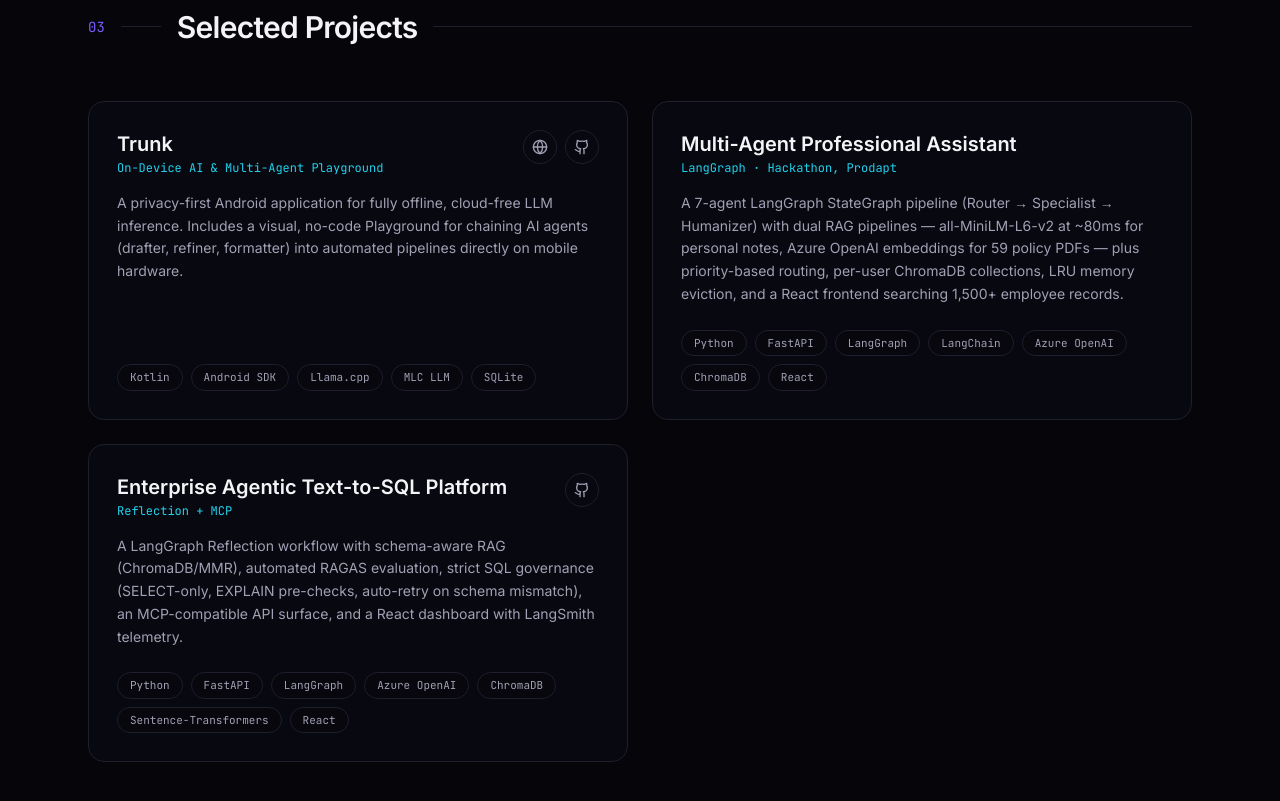
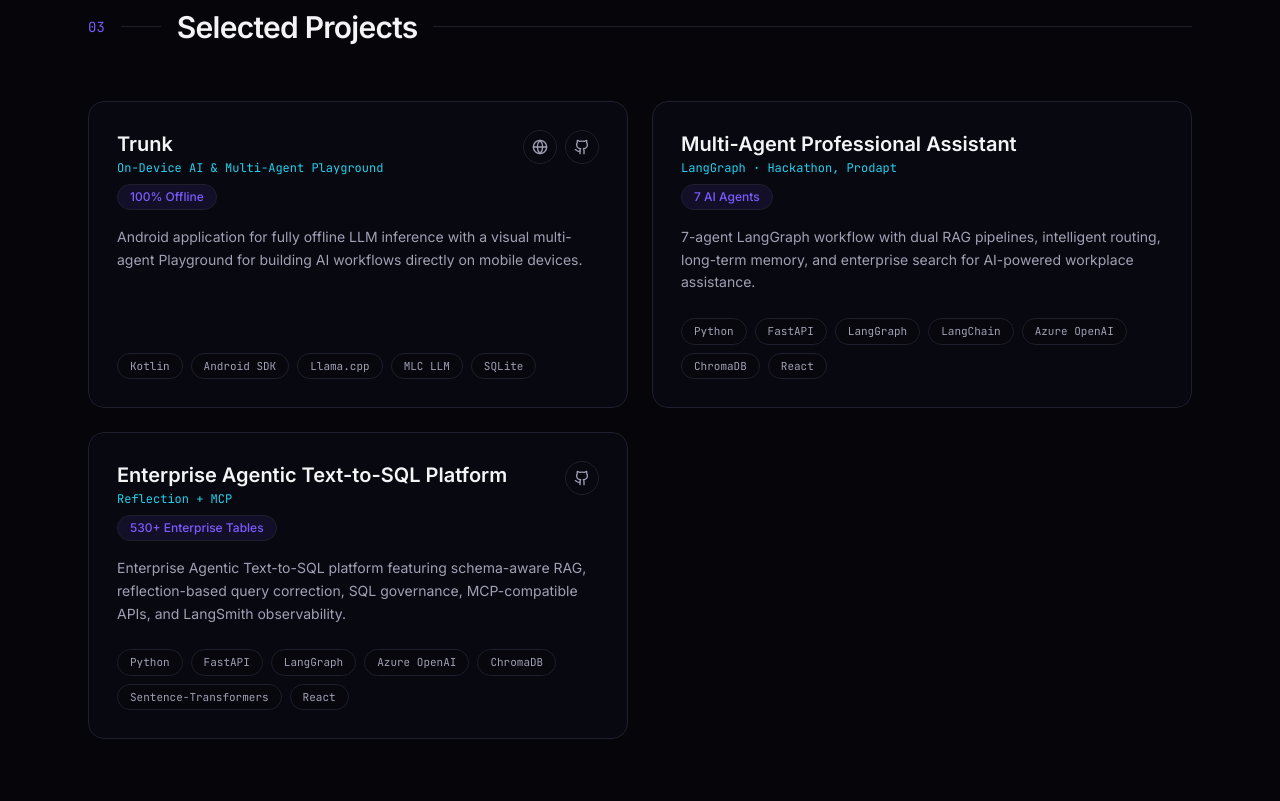
Before and after one commit to nawin-viswajith/nawin-viswajith.github.io, a Next.js app: page / in a window 1280 px wide. Shown: the part 2720-3521 px from the top of the page. Built offline with nearby package versions, Linux system fonts and the light colour scheme.

Commit message:
Simplify project descriptions and add per-card metric badges

```diff
--- a/src/components/sections/projects.tsx
+++ b/src/components/sections/projects.tsx
@@ -29,6 +29,11 @@
               <div>
                 <h3 className="text-xl font-semibold text-foreground">{p.name}</h3>
                 <p className="mt-0.5 font-mono text-xs text-accent-2">{p.subtitle}</p>
+                {p.metric && (
+                  <span className="mt-2 inline-flex items-center gap-1.5 rounded-full border border-accent/30 bg-accent/10 px-3 py-1 text-xs font-medium text-accent">
+                    {p.metric}
+                  </span>
+                )}
               </div>
               {p.links.length > 0 && (
                 <div className="flex shrink-0 gap-2">
--- a/src/lib/data.ts
+++ b/src/lib/data.ts
@@ -78,7 +78,8 @@
     name: "Trunk",
     subtitle: "On-Device AI & Multi-Agent Playground",
     description:
-      "A privacy-first Android application for fully offline, cloud-free LLM inference. Includes a visual, no-code Playground for chaining AI agents (drafter, refiner, formatter) into automated pipelines directly on mobile hardware.",
+      "Android application for fully offline LLM inference with a visual multi-agent Playground for building AI workflows directly on mobile devices.",
+    metric: "100% Offline",
     tags: ["Kotlin", "Android SDK", "Llama.cpp", "MLC LLM", "SQLite"],
     links: [
       { label: "Website", type: "website", href: "https://tuskerlabs-website.onrender.com/" },
@@ -90,7 +91,8 @@
     name: "Multi-Agent Professional Assistant",
     subtitle: "LangGraph · Hackathon, Prodapt",
     description:
-      "A 7-agent LangGraph StateGraph pipeline (Router → Specialist → Humanizer) with dual RAG pipelines — all-MiniLM-L6-v2 at ~80ms for personal notes, Azure OpenAI embeddings for 59 policy PDFs — plus priority-based routing, per-user ChromaDB collections, LRU memory eviction, and a React frontend searching 1,500+ employee records.",
+      "7-agent LangGraph workflow with dual RAG pipelines, intelligent routing, long-term memory, and enterprise search for AI-powered workplace assistance.",
+    metric: "7 AI Agents",
     tags: ["Python", "FastAPI", "LangGraph", "LangChain", "Azure OpenAI", "ChromaDB", "React"],
     links: [],
     featured: true,
@@ -99,7 +101,8 @@
     name: "Enterprise Agentic Text-to-SQL Platform",
     subtitle: "Reflection + MCP",
     description:
-      "A LangGraph Reflection workflow with schema-aware RAG (ChromaDB/MMR), automated RAGAS evaluation, strict SQL governance (SELECT-only, EXPLAIN pre-checks, auto-retry on schema mismatch), an MCP-compatible API surface, and a React dashboard with LangSmith telemetry.",
+      "Enterprise Agentic Text-to-SQL platform featuring schema-aware RAG, reflection-based query correction, SQL governance, MCP-compatible APIs, and LangSmith observability.",
+    metric: "530+ Enterprise Tables",
     tags: ["Python", "FastAPI", "LangGraph", "Azure OpenAI", "ChromaDB", "Sentence-Transformers", "React"],
     links: [{ label: "GitHub", type: "github", href: "https://github.com/nawin-viswajith/Text-to-SQL-AI-Platform" }],
     featured: true,
```
